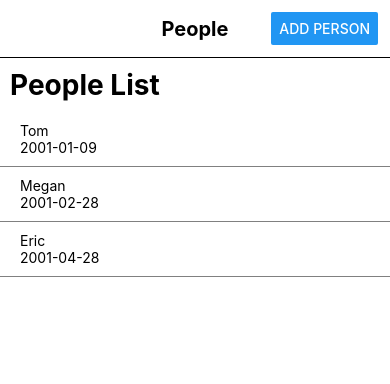
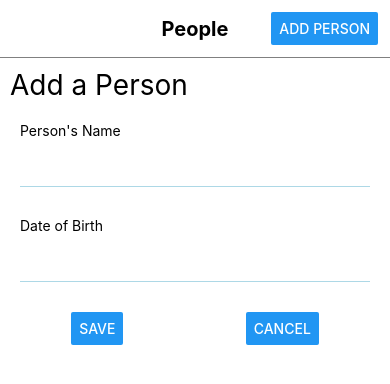
Before and after one commit to chan0566/mad9135-Giftr, a React Native app: screen / in a window 390 px wide. Shown: the top 384 px of the page. Built offline with nearby package versions, Linux system fonts and the light colour scheme.

Commit message:
Add 'AddPersonScreen'

```diff
--- a/App.js
+++ b/App.js
@@ -2,6 +2,7 @@ import { StatusBar } from 'expo-status-bar';
 import { StyleSheet, Text, View, Button, SafeAreaView } from 'react-native';
 import { SafeAreaProvider } from 'react-native-safe-area-context';
 import PeopleScreen from './screens/PeopleScreen';
+import AddPersonScreen from './screens/AddPersonScreen';
 
 export default function App() {
   return (
@@ -14,7 +15,8 @@ export default function App() {
         </View>
       </View>
       <View style={styles.screen}>
-        <PeopleScreen />
+        {/* <PeopleScreen /> */}
+        <AddPersonScreen />
       </View>
     </SafeAreaView>
   </SafeAreaProvider>
@@ -40,6 +42,7 @@ const styles = StyleSheet.create({
     padding: 12,
     position: 'relative',
     borderBottomWidth: 1,
+    borderColor: 'gray',
   },
   header: {
     fontSize: 20,
--- /dev/null
+++ b/screens/AddPersonScreen.js
@@ -0,0 +1,53 @@
+import React, { useState } from "react";
+import { StyleSheet, View, Text, TextInput, Button } from "react-native";
+
+export default function AddPersonScreen() {
+  const [name, setName] = useState("");
+  const [dob, setDob] = useState("");
+
+  return (
+    <View>
+        <Text style={styles.header} >Add a Person</Text>
+        <View style={styles.itemGroup}>
+            <Text>Person's Name</Text>
+            <TextInput style={styles.itemInput} value={name} onChangeText={setName} />
+        </View>
+        <View style={styles.itemGroup}>
+            <Text>Date of Birth</Text>
+            <TextInput style={styles.itemInput} value={dob} onChangeText={setDob} />
+        </View>
+        <View style={styles.buttonRow}>
+            <Button title="Save" />
+            <Button title="Cancel" />
+        </View>
+    </View>
+  );
+}
+
+const styles = StyleSheet.create({
+    container: {
+      flex: 1,
+      backgroundColor: 'white',
+      alignItems: 'center',
+      justifyContent: 'center',
+    },
+    header: {
+        fontSize: 28,
+        padding: 10,
+      },
+    itemGroup: {
+        paddingVertical: 10,
+        paddingHorizontal: 20,
+        },
+    itemInput: {
+        borderBottomWidth: 1,
+        borderColor: 'lightblue',
+        padding: 10,
+        marginVertical: 10,
+        },
+    buttonRow: {
+        flexDirection: 'row',
+        justifyContent: 'space-around',
+        padding: 10,
+        },
+  });
--- a/screens/PeopleScreen.js
+++ b/screens/PeopleScreen.js
@@ -49,7 +49,6 @@ const styles = StyleSheet.create({
     header: {
         fontSize: 28,
         padding: 10,
-        fontWeight: 'bold',
       },
     itemGroup: {
         paddingVertical: 10,
```
